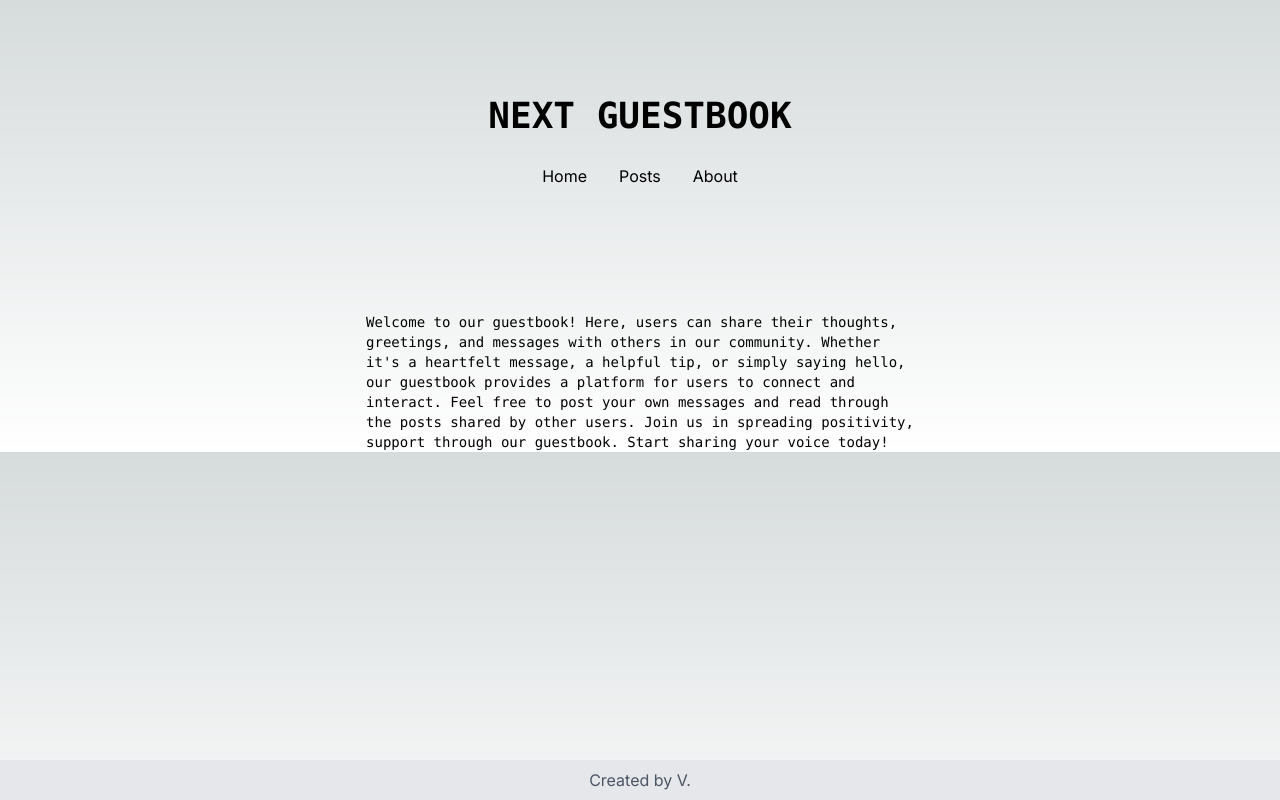
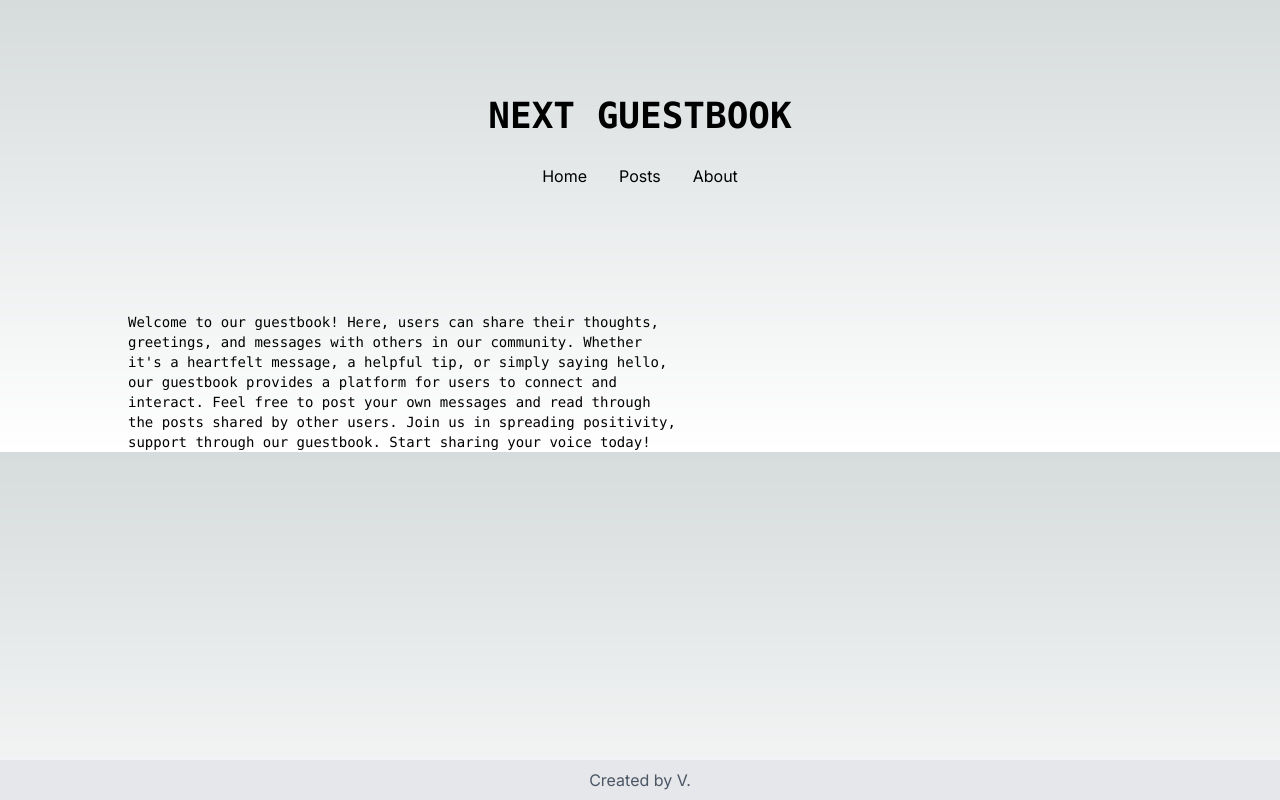
Before and after one commit to viniarski/guestbook-next, a Next.js app: page /about in a window 1280 px wide. Built offline with nearby package versions, Linux system fonts and the light colour scheme.

Commit message:
some changes

```diff
--- a/src/app/about/page.js
+++ b/src/app/about/page.js
@@ -1,19 +1,17 @@
 export default function Page() {
   return (
-    <main className="flex justify-center">
-      <div>
+    <div className="flex justify-center">
       <p className="z-10 max-w-5xl w-full items-center font-mono text-sm lg:flex">
         <span className="max-w-prose">
           Welcome to our guestbook! Here, users can share their thoughts,
           greetings, and messages with others in our community. Whether it's a
           heartfelt message, a helpful tip, or simply saying hello, our
-            guestbook provides a platform for users to connect and interact.
-            Feel free to post your own messages and read through the posts
-            shared by other users. Join us in spreading positivity, support
-            through our guestbook. Start sharing your voice today!
+          guestbook provides a platform for users to connect and interact. Feel
+          free to post your own messages and read through the posts shared by
+          other users. Join us in spreading positivity, support through our
+          guestbook. Start sharing your voice today!
         </span>
       </p>
     </div>
-    </main>
   );
 }
```
Lines whose indentation alone changed are shown as unchanged.
